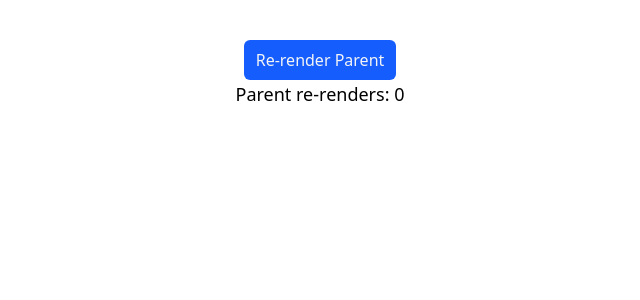
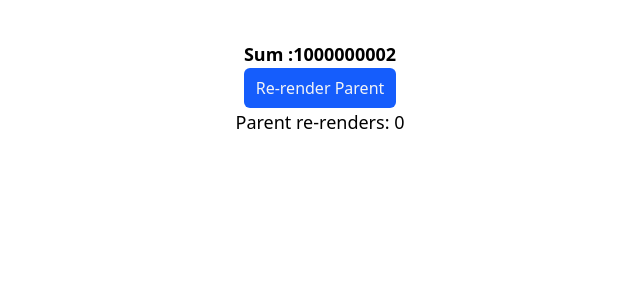
Before and after one commit to MukitHossen7/Polishing-React.js, a React (Vite) app in the folder use-memo/: page / in a window 1280 px wide. Shown: the top 300 px of the page, without its empty margins (320-960 px from the left). Built offline with nearby package versions, Linux system fonts and the light colour scheme.

Commit message:
feat: add ExpensiveComponent and integrate it into MemoParentComponent

```diff
--- /dev/null
+++ b/use-memo/src/components/ExpensiveComponent.jsx
@@ -0,0 +1,20 @@
+const ExpensiveComponent = () => {
+  const sum = () => {
+    console.log("Calculation sum....");
+    let i;
+    for (i = 0; i <= 1000000000; i++) {
+      i = i + 1;
+    }
+
+    return i;
+  };
+  let total = sum();
+
+  return (
+    <div>
+      <p className="text-lg font-bold ">Sum :{total}</p>
+    </div>
+  );
+};
+
+export default ExpensiveComponent;
--- a/use-memo/src/components/MemoParentComponent.jsx
+++ b/use-memo/src/components/MemoParentComponent.jsx
@@ -1,9 +1,11 @@
 import { useState } from "react";
+import ExpensiveComponent from "./ExpensiveComponent";
 
 const MemoParentComponent = () => {
   const [count, setCount] = useState(0);
   return (
     <div className="flex flex-col justify-center items-center pt-10">
+      <ExpensiveComponent></ExpensiveComponent>
       <button
         onClick={() => setCount(count + 1)}
         className="px-3 py-2 bg-blue-600 rounded-md text-gray-100"
```
